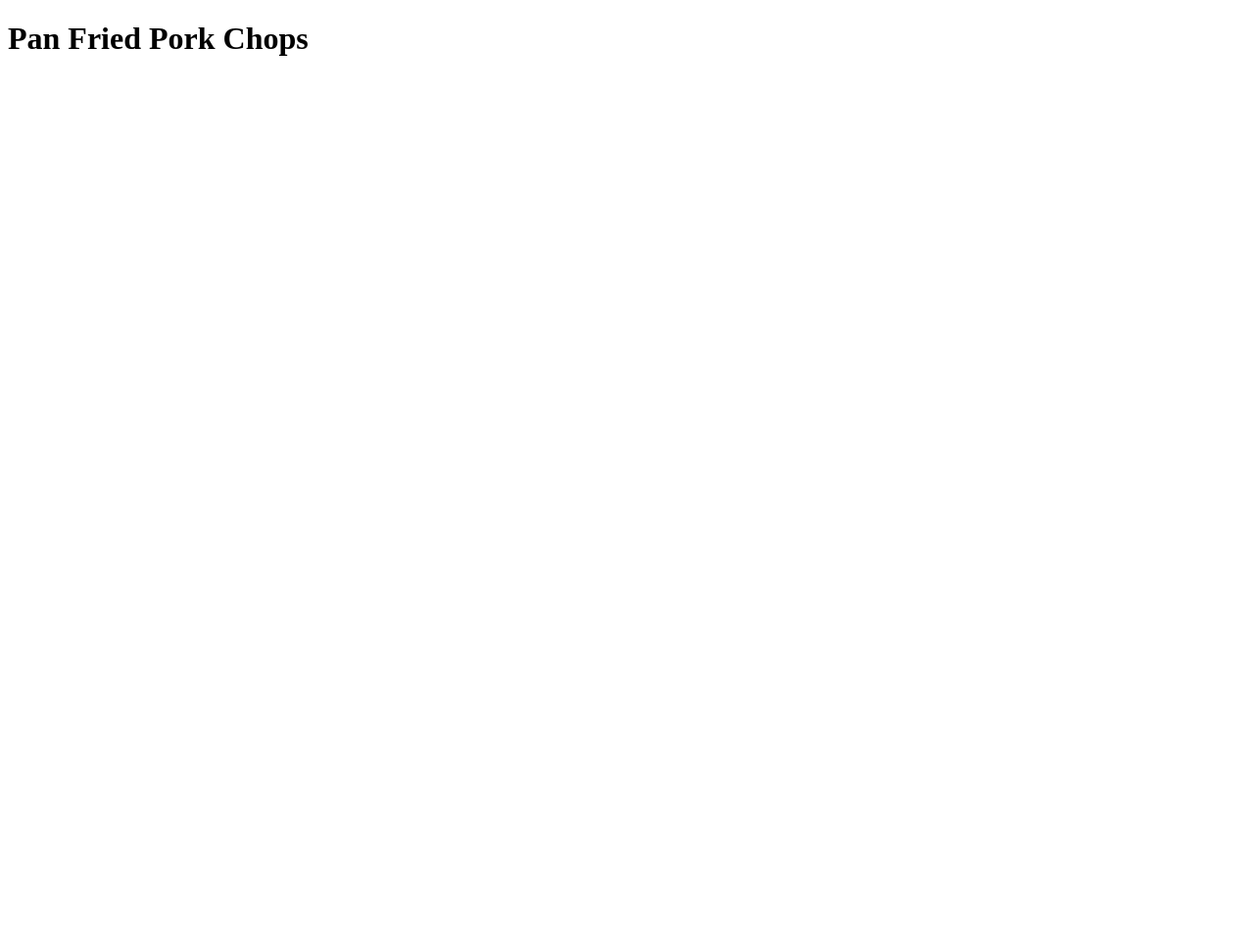
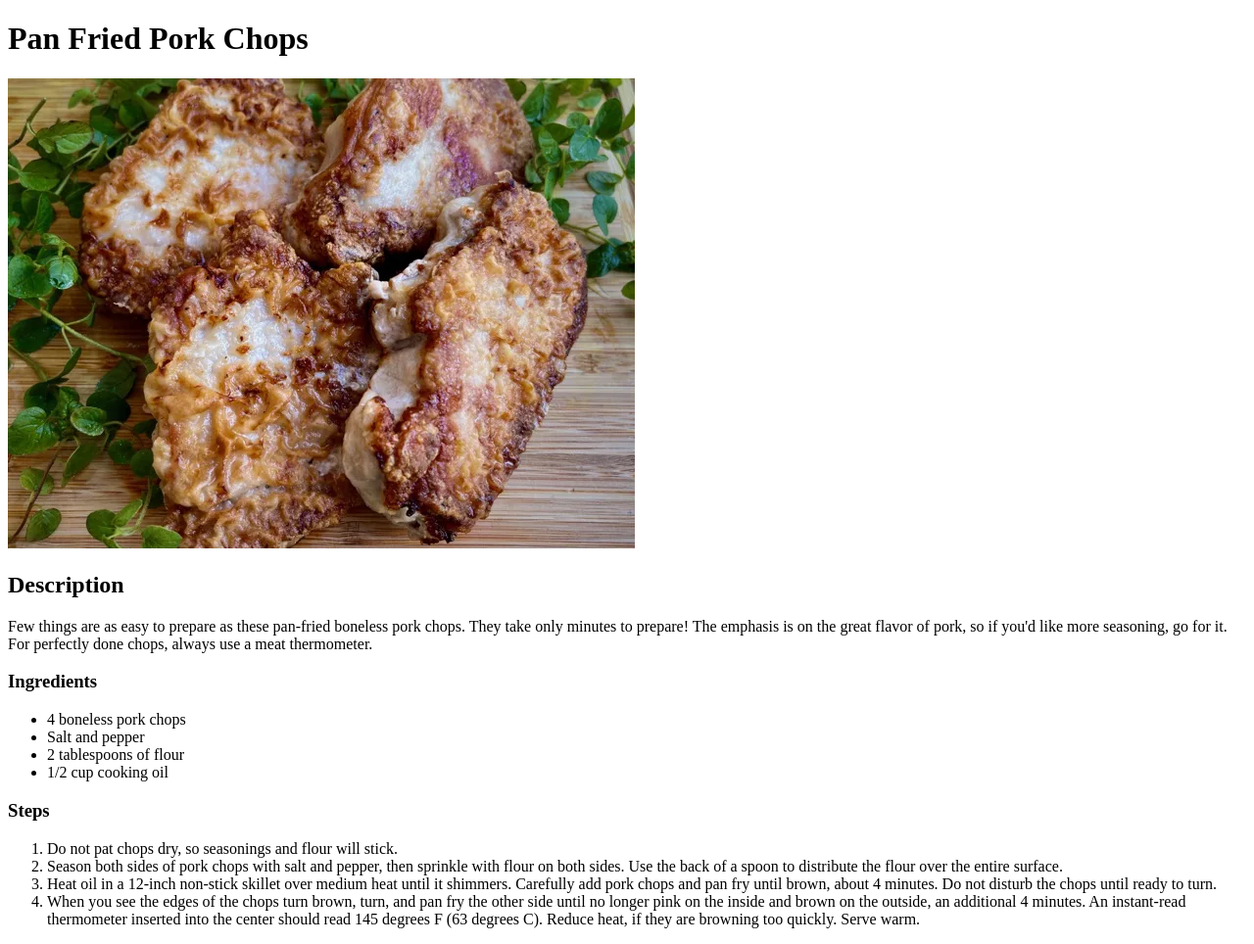
Before and after one commit to Zforest/odin-recipes, a plain HTML site: page recipes/porkchops.html in a window 1280 px wide. Shown: the whole page at 98% size. Before the commit the page ends 800 px from the top, so only its background shows below. Drawn offline with Linux system fonts and the light colour scheme.

Commit message:
Added recipe to porkchops.html
-Added image of final pork chop dish
-Created description and heading for recipe
-Created unordered ingredients list and heading
-Created ordered steps list and heading

```diff
--- a/recipes/porkchops.html
+++ b/recipes/porkchops.html
@@ -7,5 +7,34 @@
 
     <body>
          <h1> Pan Fried Pork Chops</h1>
+
+         <img src="../img/pork.jpg" alt="Pan Fried Pork Chops">
+
+         <h2>Description</h2>
+
+         <p>
+            Few things are as easy to prepare as these pan-fried boneless pork chops. They take only minutes to prepare! The emphasis is on the great flavor of pork, so if you'd like more seasoning, go for it.
+            For perfectly done chops, always use a meat thermometer.
+         </p>
+
+         <h3>Ingredients</h3>
+
+         <ul>
+            <li>4 boneless pork chops</li>
+            <li>Salt and pepper</li>
+            <li>2 tablespoons of flour</li>
+            <li>1/2 cup cooking oil</li>
+         </ul>
+
+         <h3>Steps</h3>
+
+         <ol>
+            <li>Do not pat chops dry, so seasonings and flour will stick.</li>
+            <li>Season both sides of pork chops with salt and pepper, then sprinkle with flour on both sides. Use the back of a spoon to distribute the flour over the entire surface.</li>
+            <li>Heat oil in a 12-inch non-stick skillet over medium heat until it shimmers. Carefully add pork chops and pan fry until brown, about 4 minutes. Do not disturb the chops until ready to turn.</li>
+            <li>When you see the edges of the chops turn brown, turn, and pan fry the other side until no longer pink on the inside and brown on the outside, an additional 4 minutes.
+                An instant-read thermometer inserted into the center should read 145 degrees F (63 degrees C). Reduce heat, if they are browning too quickly. Serve warm.
+            </li>
+         </ol>
     </body>
 </html>
```
